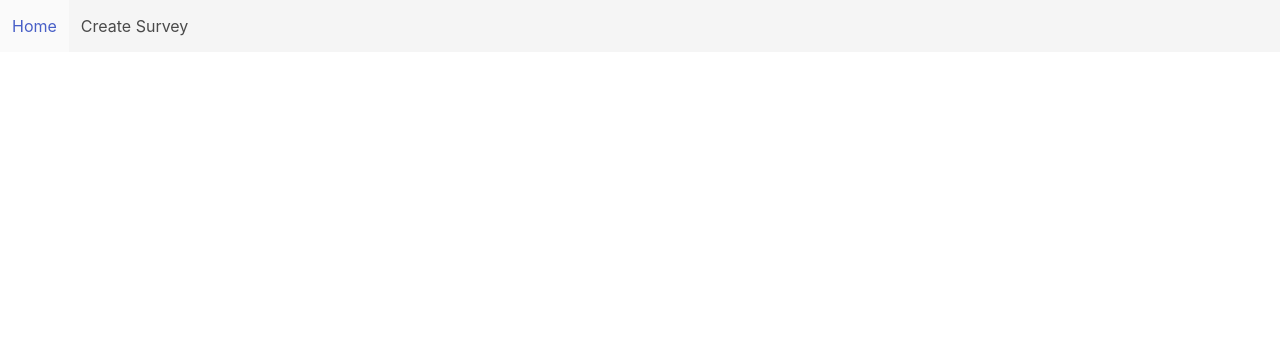
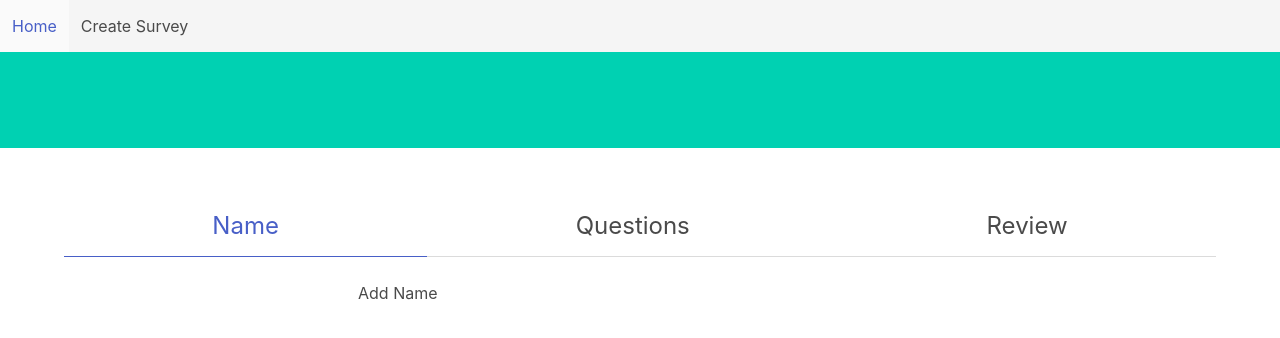
Before and after one commit to huarngpa/huarngpa_norc_challenge, a Vue app in the folder frontend/survey-spa/: page /#/surveys in a window 1280 px wide. Shown: the top 338 px of the page. Built offline with nearby package versions, Linux system fonts and the light colour scheme.

Commit message:
checkpoint for add survey, minor html wiring done

```diff
--- a/frontend/survey-spa/src/components/NewSurvey.vue
+++ b/frontend/survey-spa/src/components/NewSurvey.vue
@@ -1,7 +1,59 @@
 <template>
+  <div>
+    <section class="hero is-primary">
+      <div class="hero-body">
+        <div class="container has-text-centered">
+          <h2 class="title">{{ name }}</h2>
+        </div>
+      </div>
+    </section>
+
+    <section class="section">
+      <div class="container">
+        <div class="tabs is-centered is-fullwidth is-large">
+          <ul>
+            <li :class="{'is-active': step == 'name'}" @click="step = 'name'">
+              <a>Name</a>
+            </li>
+            <li :class="{'is-active': step == 'questions'}" @click="step = 'questions'">
+              <a>Questions</a>
+            </li>
+            <li :class="{'is-active': step == 'review'}" @click="step = 'review'">
+              <a>Review</a>
+            </li>
+          </ul>
+        </div>
+        <div class="columns">
+          <div class="column is-half is-offset-one-quarter">
+            <div class="name" v-show="step === 'name'">
+              <h2 class='is-large'>Add Name</h2>
+            </div>
+            <div class="questions" v-show="step === 'questions'">
+              <h2>Add Questions</h2>
+            </div>
+            <div class="review" v-show="step === 'review'">
+              <h2>Review and Submit</h2>
+            </div>
+          </div>
+        </div>
+      </div>
+    </section>
+
+    <section>
+    </section>
+  </div>
 </template>
 
 <script>
+export default {
+  data() {
+    return {
+      step: 'name',
+      name: '',
+      questions: []
+    }
+  }
+}
 </script>
 
 <style></style>
```
